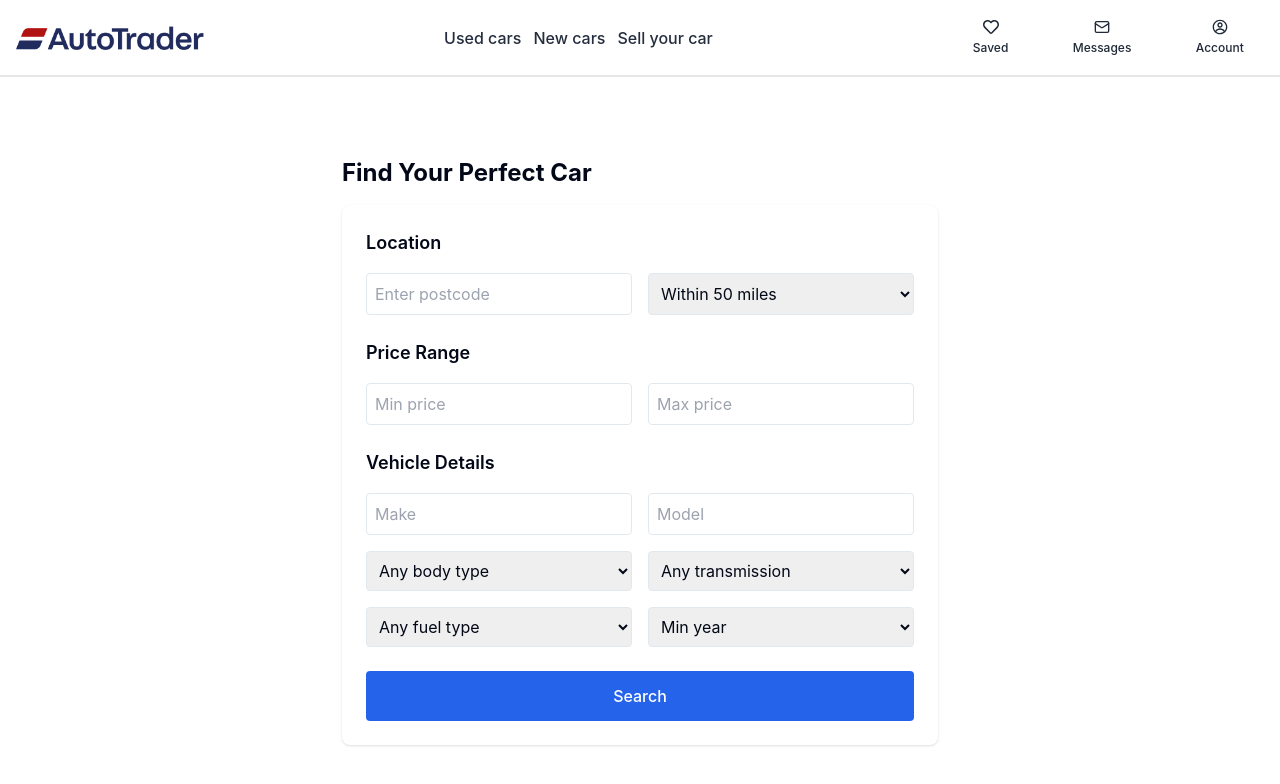
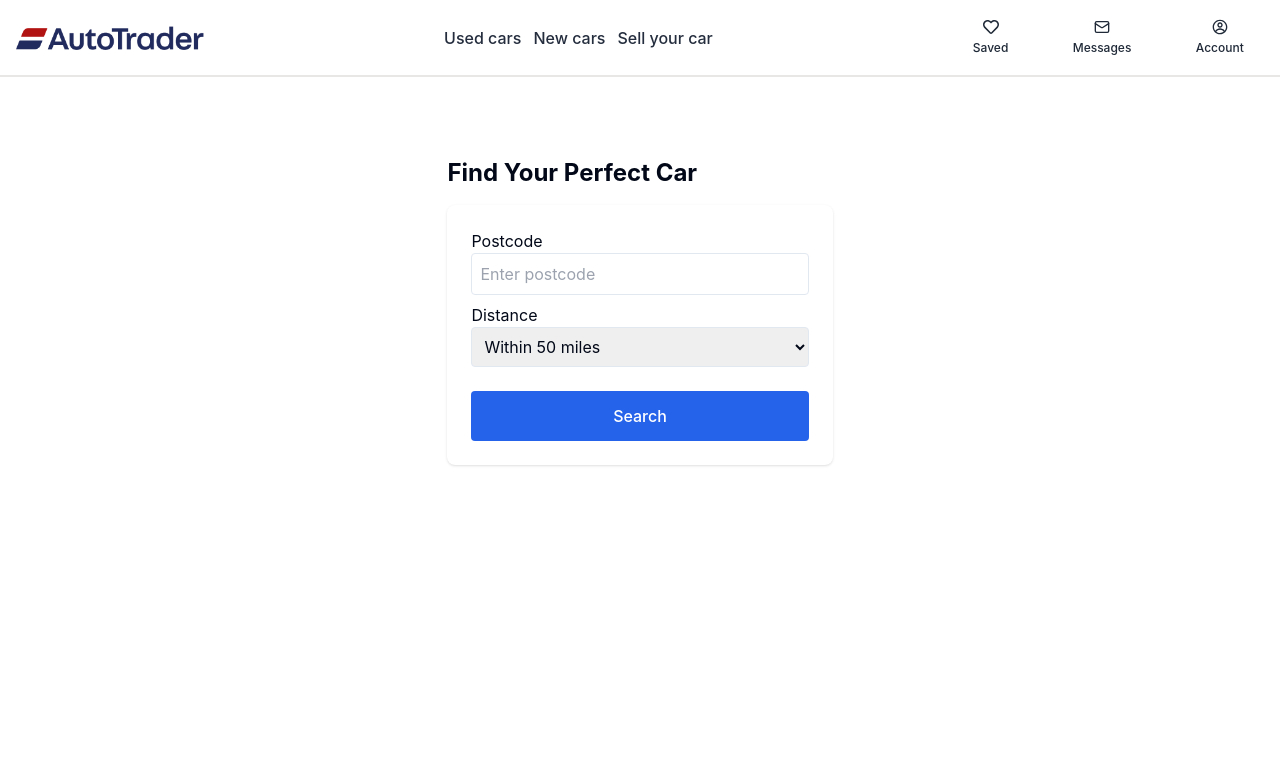
Before and after one commit to kirstyrichmond/autotrader-clone, a React (Vite) app: page / in a window 1280 px wide. Shown: the top 784 px of the page. Built offline with nearby package versions, Linux system fonts and the light colour scheme.

Commit message:
added requirements.txt file

```diff
--- a/src/js/components/Filter/Components/Distance.tsx
+++ b/src/js/components/Filter/Components/Distance.tsx
@@ -10,7 +10,9 @@ const Distance = () => {
   } = useFilters();
 
   return (
-    <div className="space-y-4">
+    <div className="">
+      <div className="mb-2">
+        <label className="mb-2">Postcode</label>
         <input
           type="text"
           placeholder="Enter postcode"
@@ -19,6 +21,9 @@ const Distance = () => {
           onBlur={() => handleFilterBlur('postcode')}
           className="w-full p-2 border rounded focus:outline-none focus:ring-2 focus:ring-blue-500"
         />
+      </div>
+      <div>
+        <label className="pb-2">Distance</label>
         <select
           value={localFilters?.radius || 50}
           onChange={(e) => handleImmediateFilterChange('radius', Number(e.target.value))}
@@ -34,6 +39,7 @@ const Distance = () => {
           <option value={100}>Within 100 miles</option>
         </select>
       </div>
+    </div>
   );
 };
 
--- a/src/js/components/VehicleSearchForm.tsx
+++ b/src/js/components/VehicleSearchForm.tsx
@@ -3,6 +3,7 @@ import { useDispatch, useSelector } from "react-redux";
 import { useNavigate, useSearchParams } from "react-router-dom";
 import { AppDispatch, RootState } from "../../store";
 import { fetchVehicles, setFilters } from "../../store/slices/vehiclesSlice";
+import Distance from "./Filter/Components/Distance";
 
 const VehicleSearchForm = () => {
   const dispatch = useDispatch<AppDispatch>();
@@ -58,123 +59,8 @@ const VehicleSearchForm = () => {
   return (
     <div className="space-y-4">
       <form onSubmit={handleSubmit} className="grid gap-6 p-6 bg-white rounded-lg shadow">
-        {/* Location Section */}
-        <div className="space-y-4">
-          <h2 className="text-lg font-semibold">Location</h2>
-          <div className="grid grid-cols-2 gap-4">
-            <input
-              type="text"
-              placeholder="Enter postcode"
-              value={filters?.postcode || ''}
-              onChange={(e) => handleFilterChange('postcode', e.target.value)}
-              className="p-2 border rounded"
-            />
-            <select
-              value={filters?.radius || 50}
-              onChange={(e) => handleFilterChange('radius', Number(e.target.value))}
-              className="p-2 border rounded"
-            >
-              <option value={500}>National</option>
-              <option value={5}>Within 5 miles</option>
-              <option value={10}>Within 10 miles</option>
-              <option value={20}>Within 20 miles</option>
-              <option value={30}>Within 30 miles</option>
-              <option value={50}>Within 50 miles</option>
-              <option value={75}>Within 75 miles</option>
-              <option value={100}>Within 100 miles</option>
-            </select>
-          </div>
-        </div>
 
-        {/* Price Range Section */}
-        <div className="space-y-4">
-          <h2 className="text-lg font-semibold">Price Range</h2>
-          <div className="grid grid-cols-2 gap-4">
-            <input
-              type="number"
-              placeholder="Min price"
-              value={filters?.minPrice || ''}
-              onChange={(e) => handleFilterChange('minPrice', e.target.value ? Number(e.target.value) : undefined)}
-              className="p-2 border rounded"
-            />
-            <input
-              type="number"
-              placeholder="Max price"
-              value={filters?.maxPrice || ''}
-              onChange={(e) => handleFilterChange('maxPrice', e.target.value ? Number(e.target.value) : undefined)}
-              className="p-2 border rounded"
-            />
-          </div>
-        </div>
-
-        {/* Vehicle Details Section */}
-        <div className="space-y-4">
-          <h2 className="text-lg font-semibold">Vehicle Details</h2>
-          <div className="grid grid-cols-2 gap-4">
-            <input
-              type="text"
-              placeholder="Make"
-              value={filters?.make || ''}
-              onChange={(e) => handleFilterChange('make', e.target.value)}
-              className="p-2 border rounded"
-            />
-            <input
-              type="text"
-              placeholder="Model"
-              value={filters?.model || ''}
-              onChange={(e) => handleFilterChange('model', e.target.value)}
-              className="p-2 border rounded"
-            />
-
-            <select
-              value={filters?.bodyType || ''}
-              onChange={(e) => handleFilterChange('bodyType', e.target.value || undefined)}
-              className="p-2 border rounded"
-            >
-              <option value="">Any body type</option>
-              <option value="Hatchback">Hatchback</option>
-              <option value="Saloon">Saloon</option>
-              <option value="Estate">Estate</option>
-              <option value="SUV">SUV</option>
-              <option value="Coupe">Coupe</option>
-              <option value="Convertible">Convertible</option>
-            </select>
-
-            <select
-              value={filters?.transmission || ''}
-              onChange={(e) => handleFilterChange('transmission', e.target.value || undefined)}
-              className="p-2 border rounded"
-            >
-              <option value="">Any transmission</option>
-              <option value="Automatic">Automatic</option>
-              <option value="Manual">Manual</option>
-            </select>
-
-            <select
-              value={filters?.fuelTypes || ''}
-              onChange={(e) => handleFilterChange('fuelType', e.target.value || undefined)}
-              className="p-2 border rounded"
-            >
-              <option value="">Any fuel type</option>
-              <option value="Petrol">Petrol</option>
-              <option value="Diesel">Diesel</option>
-              <option value="Electric">Electric</option>
-              <option value="Hybrid">Hybrid</option>
-            </select>
-
-            {/* Year Range */}
-            <select
-              value={filters?.minYear || ''}
-              onChange={(e) => handleFilterChange('minYear', e.target.value ? Number(e.target.value) : undefined)}
-              className="p-2 border rounded"
-            >
-              <option value="">Min year</option>
-              {Array.from({ length: 24 }, (_, i) => 2024 - i).map(year => (
-                <option key={year} value={year}>{year}</option>
-              ))}
-            </select>
-          </div>
-        </div>
+        <Distance />
 
         <button
           type="submit"
```
Also changed, not shown: 1 other file (tests, documents, lock files or other folders). Lines whose indentation alone changed are shown as unchanged.
